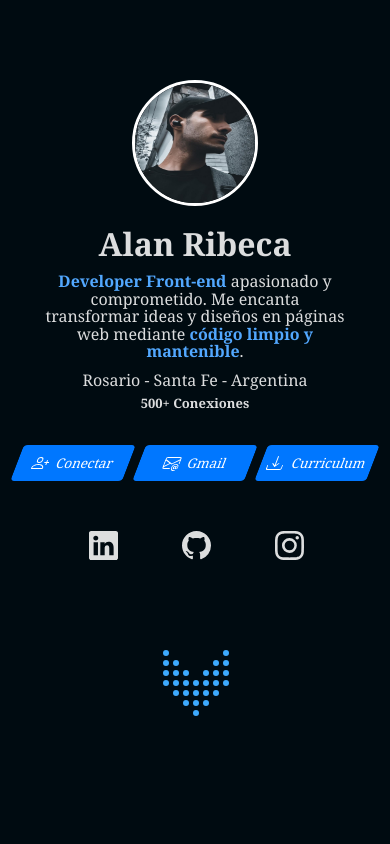
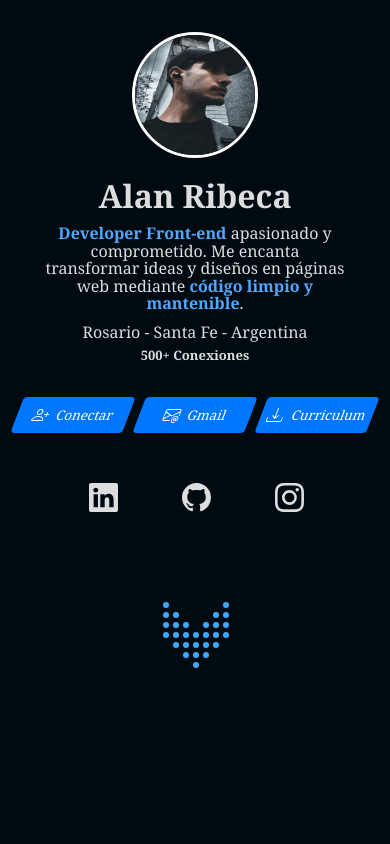
Before and after one commit to stivcode21/Colaboracion-Portafolio, a React (Vite) app: page / in a window 390 px wide. Shown: the top 844 px of the page. Built offline with nearby package versions, Linux system fonts and the light colour scheme.

Commit message:
casi terminado

```diff
--- a/src/components/presentacion/botones.scss
+++ b/src/components/presentacion/botones.scss
@@ -60,3 +60,9 @@
     }
   }
 }
+
+@media (max-width: 360px) {
+  .botones .btnContacto {
+    width: 6.5rem;
+  }
+}
--- a/src/components/presentacion/presentacion.scss
+++ b/src/components/presentacion/presentacion.scss
@@ -206,7 +206,7 @@
       display: flex;
       justify-content: center;
       position: static;
-      margin-top: 5rem;
+      margin-top: 2rem;
     }
 
     .info {
```
